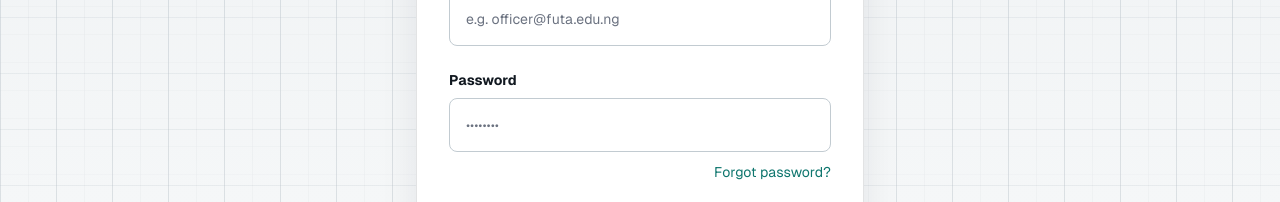
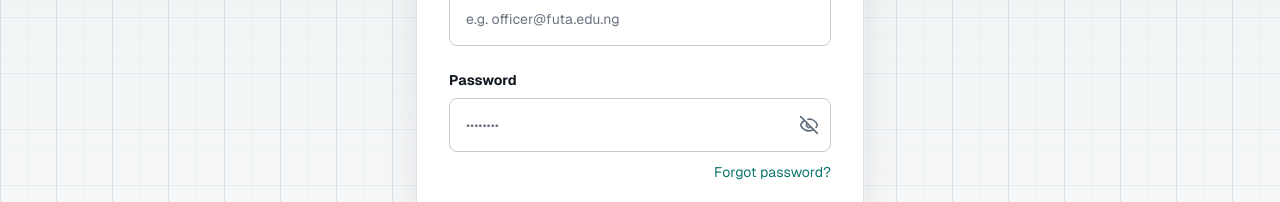
Before and after one commit to Kamarudeen-Balogun/imat-project, a Next.js app in the folder imat-web/: page /login in a window 1280 px wide. Shown: the part 431-633 px from the top of the page. Built offline with nearby package versions, Linux system fonts and the light colour scheme; no server answers; the database is empty.

Commit message:
Add show/hide password toggle to password fields

```diff
--- a/imat-web/src/app/auth/set-password/page.tsx
+++ b/imat-web/src/app/auth/set-password/page.tsx
@@ -6,6 +6,7 @@ import Link from "next/link";
 import { createSupabaseClient } from "@/lib/supabase/client";
 import { toast } from "react-hot-toast";
 import { Breadcrumbs } from "@/components/layout/Breadcrumbs";
+import { PasswordField } from "@/components/PasswordField";
 
 export default function SetPasswordPage() {
   const [password, setPassword] = useState("");
@@ -127,33 +128,27 @@ export default function SetPasswordPage() {
           </div>
         ) : (
           <form onSubmit={handleSetPassword} className="glass-panel rounded-xl p-8 space-y-6 shadow-2xl">
-            <div>
-              <label className="block text-sm font-bold text-textDefault mb-2">New Password</label>
-              <input
-                type="password"
+            <PasswordField
+              id="password"
+              label="New Password"
               value={password}
-                onChange={(e) => setPassword(e.target.value)}
+              onChange={setPassword}
               placeholder="At least 8 characters"
               required
               minLength={8}
               autoComplete="new-password"
-                className="w-full rounded-lg border border-borderDark bg-surfaceStrong p-4 text-sm text-textDefault transition-colors focus:border-primary focus:outline-none"
             />
-            </div>
 
-            <div>
-              <label className="block text-sm font-bold text-textDefault mb-2">Confirm Password</label>
-              <input
-                type="password"
+            <PasswordField
+              id="confirm-password"
+              label="Confirm Password"
               value={confirmPassword}
-                onChange={(e) => setConfirmPassword(e.target.value)}
+              onChange={setConfirmPassword}
               placeholder="Repeat your new password"
               required
               minLength={8}
               autoComplete="new-password"
-                className="w-full rounded-lg border border-borderDark bg-surfaceStrong p-4 text-sm text-textDefault transition-colors focus:border-primary focus:outline-none"
             />
-            </div>
 
             <button
               type="submit"
--- a/imat-web/src/app/login/page.tsx
+++ b/imat-web/src/app/login/page.tsx
@@ -6,6 +6,7 @@ import Link from "next/link";
 import { createSupabaseClient } from "@/lib/supabase/client";
 import { toast } from "react-hot-toast";
 import { Breadcrumbs } from "@/components/layout/Breadcrumbs";
+import { PasswordField } from "@/components/PasswordField";
 
 function hasSupabaseAuthCookie() {
   return /(?:^|;\s*)sb-[^=;]+-auth-token(?:\.\d+)?=/i.test(document.cookie);
@@ -121,16 +122,13 @@ export default function LoginPage() {
           </div>
 
           <div>
-            <div className="flex items-center justify-between mb-2">
-              <label className="block text-sm font-bold text-textDefault">Password</label>
-            </div>
-            <input
-              type="password"
+            <PasswordField
+              id="password"
+              label="Password"
               value={password}
-              onChange={(e) => setPassword(e.target.value)}
+              onChange={setPassword}
               placeholder="••••••••"
               required
-              className="w-full rounded-lg border border-borderDark bg-surfaceStrong p-4 text-sm text-textDefault transition-colors focus:border-primary focus:outline-none"
             />
             <div className="mt-2 text-right">
               <Link href="/auth/forgot-password" className="text-sm text-primary hover:underline">Forgot password?</Link>
--- /dev/null
+++ b/imat-web/src/components/PasswordField.tsx
@@ -0,0 +1,59 @@
+"use client";
+
+import { useState } from "react";
+import { Eye, EyeOff } from "lucide-react";
+
+type PasswordFieldProps = {
+  id?: string;
+  label: string;
+  value: string;
+  onChange: (value: string) => void;
+  placeholder?: string;
+  required?: boolean;
+  minLength?: number;
+  autoComplete?: string;
+};
+
+/** Password input with a show/hide (eye) toggle. Styling matches the other form inputs. */
+export function PasswordField({
+  id,
+  label,
+  value,
+  onChange,
+  placeholder,
+  required,
+  minLength,
+  autoComplete,
+}: PasswordFieldProps) {
+  const [showPassword, setShowPassword] = useState(false);
+
+  return (
+    <div>
+      <label htmlFor={id} className="block text-sm font-bold text-textDefault mb-2">
+        {label}
+      </label>
+      <div className="relative">
+        <input
+          id={id}
+          type={showPassword ? "text" : "password"}
+          value={value}
+          onChange={(e) => onChange(e.target.value)}
+          placeholder={placeholder}
+          required={required}
+          minLength={minLength}
+          autoComplete={autoComplete}
+          className="w-full rounded-lg border border-borderDark bg-surfaceStrong p-4 pr-12 text-sm text-textDefault transition-colors focus:border-primary focus:outline-none"
+        />
+        <button
+          type="button"
+          onClick={() => setShowPassword((visible) => !visible)}
+          aria-label={showPassword ? "Hide password" : "Show password"}
+          aria-pressed={showPassword}
+          className="absolute right-3 top-1/2 -translate-y-1/2 text-text3 hover:text-textDefault transition-colors"
+        >
+          {showPassword ? <Eye size={20} /> : <EyeOff size={20} />}
+        </button>
+      </div>
+    </div>
+  );
+}
```
Lines whose indentation alone changed are shown as unchanged.
